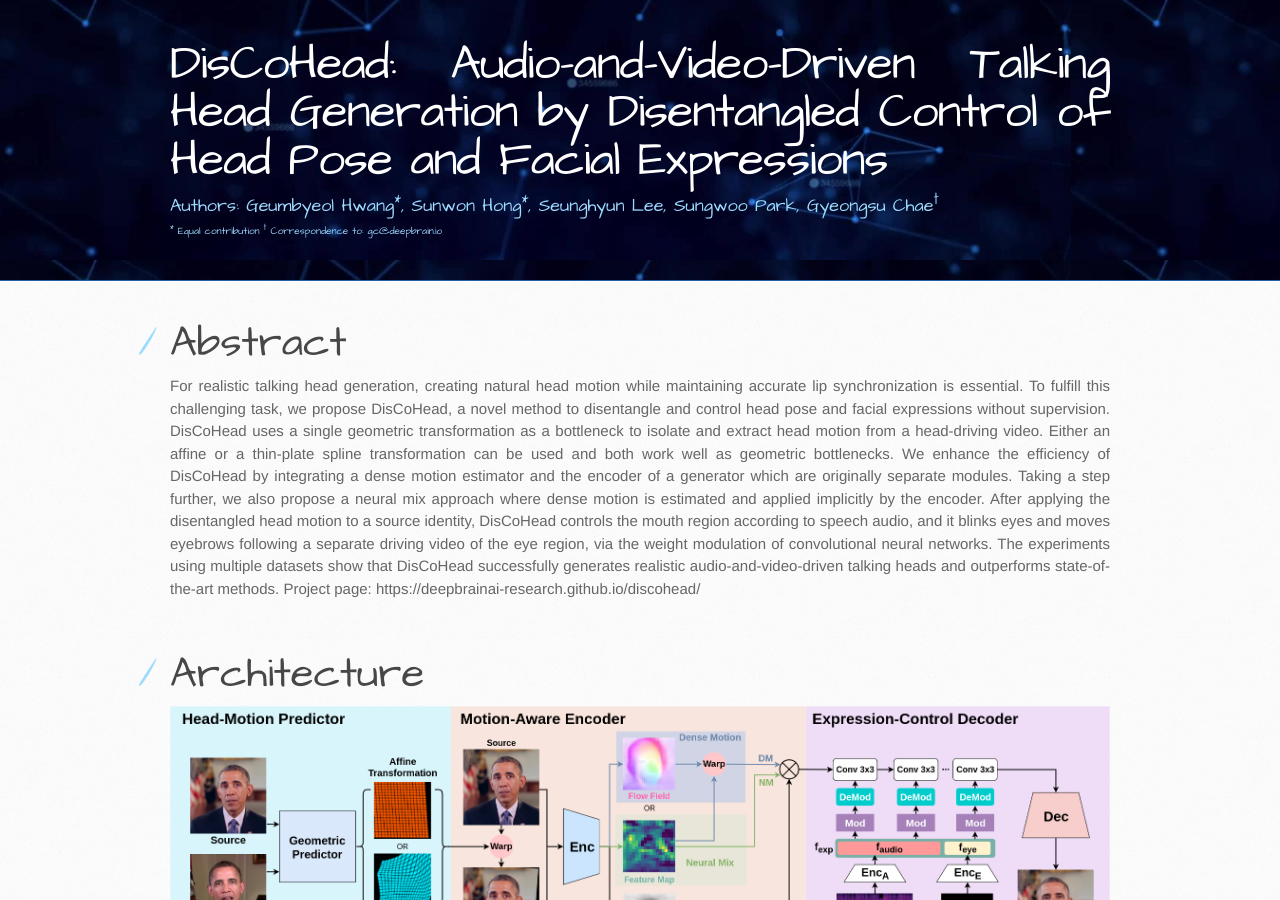
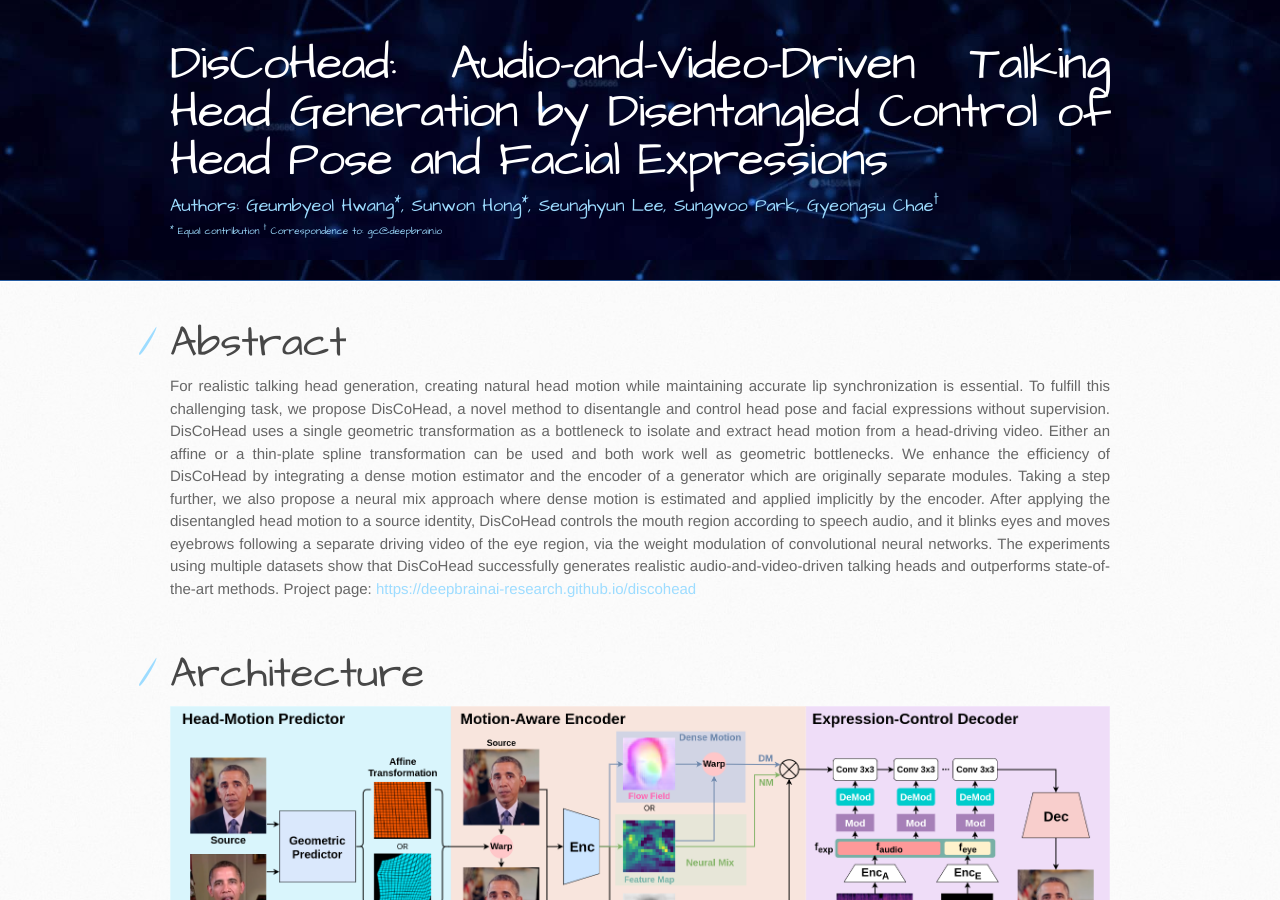
Before and after one commit to deepbrainai-research/discohead, a Jekyll site: the page built from index.md, in a window 1280 px wide and 900 px high. Built offline with Jekyll 4.4.1, drawn with Linux system fonts in a browser that asks for light colours; our own code applies the rules of GitHub Pages for plain Markdown files; some of the changed lines change nothing that is shown.

Commit message:
update hyperlink

```diff
--- a/index.md
+++ b/index.md
@@ -3,7 +3,7 @@ layout: default
 ---
 # Abstract
 
-For realistic talking head generation, creating natural head motion while maintaining accurate lip synchronization is essential. To fulfill this challenging task, we propose DisCoHead, a novel method to disentangle and control head pose and facial expressions without supervision. DisCoHead uses a single geometric transformation as a bottleneck to isolate and extract head motion from a head-driving video. Either an affine or a thin-plate spline transformation can be used and both work well as geometric bottlenecks. We enhance the efficiency of DisCoHead by integrating a dense motion estimator and the encoder of a generator which are originally separate modules. Taking a step further, we also propose a neural mix approach where dense motion is estimated and applied implicitly by the encoder. After applying the disentangled head motion to a source identity, DisCoHead controls the mouth region according to speech audio, and it blinks eyes and moves eyebrows following a separate driving video of the eye region, via the weight modulation of convolutional neural networks. The experiments using multiple datasets show that DisCoHead successfully generates realistic audio-and-video-driven talking heads and outperforms state-of-the-art methods. Project page: https://deepbrainai-research.github.io/discohead/
+For realistic talking head generation, creating natural head motion while maintaining accurate lip synchronization is essential. To fulfill this challenging task, we propose DisCoHead, a novel method to disentangle and control head pose and facial expressions without supervision. DisCoHead uses a single geometric transformation as a bottleneck to isolate and extract head motion from a head-driving video. Either an affine or a thin-plate spline transformation can be used and both work well as geometric bottlenecks. We enhance the efficiency of DisCoHead by integrating a dense motion estimator and the encoder of a generator which are originally separate modules. Taking a step further, we also propose a neural mix approach where dense motion is estimated and applied implicitly by the encoder. After applying the disentangled head motion to a source identity, DisCoHead controls the mouth region according to speech audio, and it blinks eyes and moves eyebrows following a separate driving video of the eye region, via the weight modulation of convolutional neural networks. The experiments using multiple datasets show that DisCoHead successfully generates realistic audio-and-video-driven talking heads and outperforms state-of-the-art methods. Project page: [https://deepbrainai-research.github.io/discohead](https://deepbrainai-research.github.io/discohead)
 <br><br>
 
 # Architecture
```
